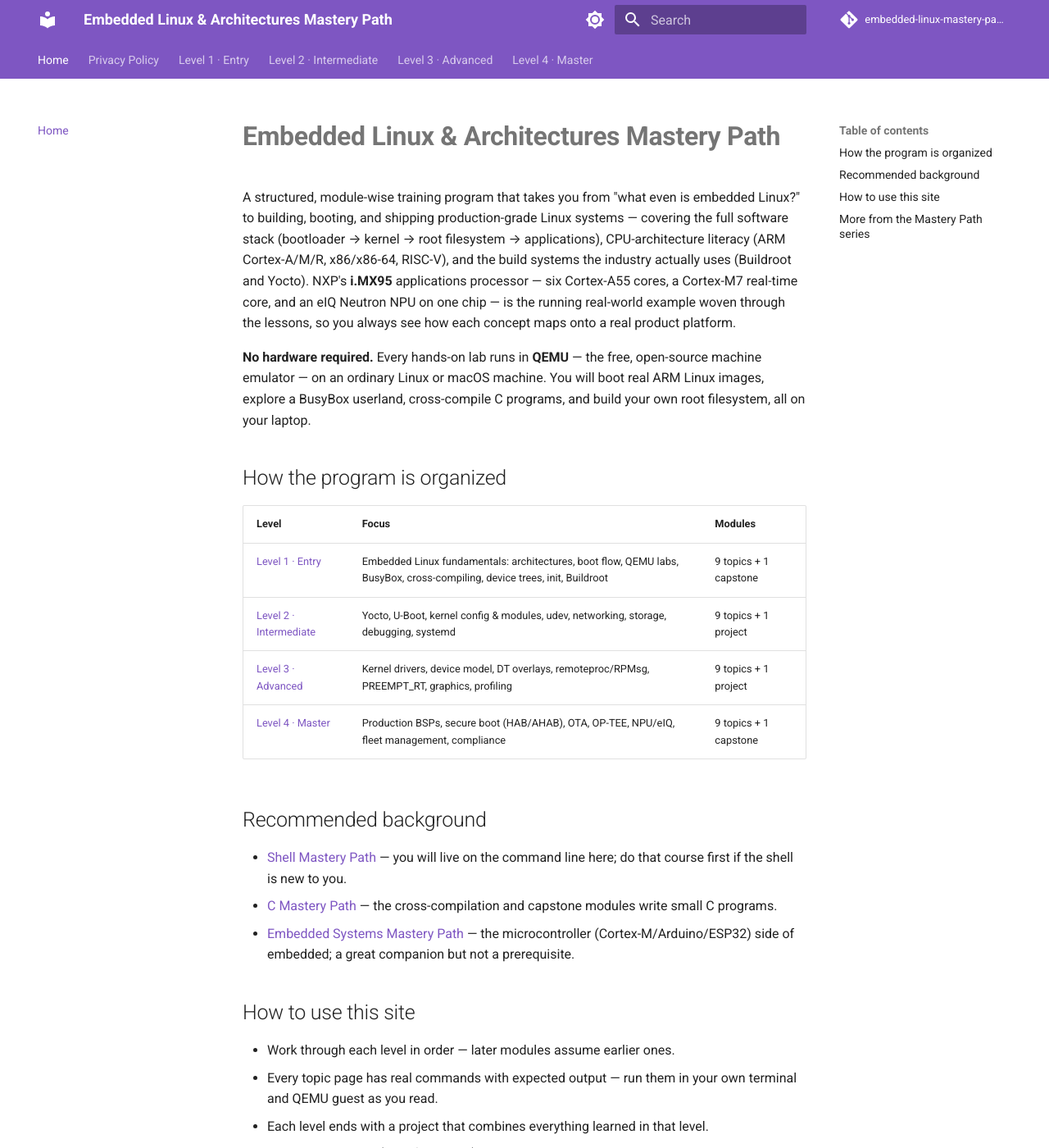
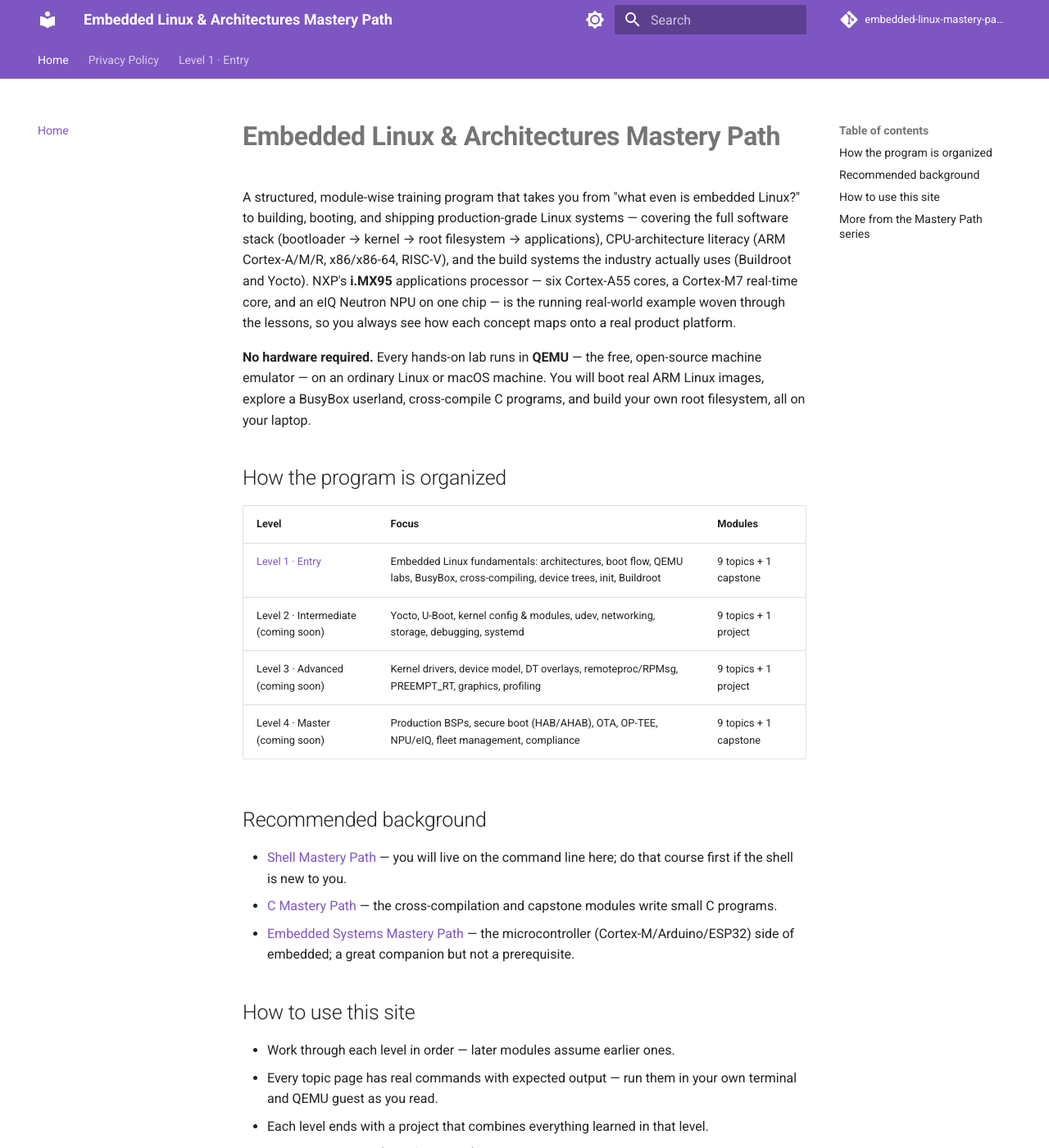
Before and after one commit to SIGILIPELLI/embedded-linux-mastery-path, an MkDocs documentation site: the page built from docs/index.md, in a window 1280 px wide and 1400 px high. Shown: the whole window at 82% size. Built offline with MkDocs 1.6.1 and Material for MkDocs 9.7.7, drawn with Linux system fonts in a browser that asks for light colours; comment, search, counter and statistics services are not loaded; part of the change alters nothing that is shown.

Commit message:
Hide unfinished levels from crawl surface pending content backfill
AdSense flagged the domain for 'Low value content'. Real lessons are
being written level by level; in the meantime this removes only the
still-unwritten levels from nav/sitemap/homepage (files are untouched)
so the site isn't submitting thin content to Google during the
backfill. Re-running this after a level's content is finished
automatically restores it.

Co-Authored-By: Claude Opus 5 <noreply@anthropic.com>

```diff
--- a/docs/index.md
+++ b/docs/index.md
@@ -25,9 +25,9 @@ programs, and build your own root filesystem, all on your laptop.
 | Level | Focus | Modules |
 |-------|-------|---------|
 | [Level 1 · Entry](level-1/index.md) | Embedded Linux fundamentals: architectures, boot flow, QEMU labs, BusyBox, cross-compiling, device trees, init, Buildroot | 9 topics + 1 capstone |
-| [Level 2 · Intermediate](level-2/index.md) | Yocto, U-Boot, kernel config & modules, udev, networking, storage, debugging, systemd | 9 topics + 1 project |
-| [Level 3 · Advanced](level-3/index.md) | Kernel drivers, device model, DT overlays, remoteproc/RPMsg, PREEMPT_RT, graphics, profiling | 9 topics + 1 project |
-| [Level 4 · Master](level-4/index.md) | Production BSPs, secure boot (HAB/AHAB), OTA, OP-TEE, NPU/eIQ, fleet management, compliance | 9 topics + 1 capstone |
+| Level 2 · Intermediate (coming soon) | Yocto, U-Boot, kernel config & modules, udev, networking, storage, debugging, systemd | 9 topics + 1 project |
+| Level 3 · Advanced (coming soon) | Kernel drivers, device model, DT overlays, remoteproc/RPMsg, PREEMPT_RT, graphics, profiling | 9 topics + 1 project |
+| Level 4 · Master (coming soon) | Production BSPs, secure boot (HAB/AHAB), OTA, OP-TEE, NPU/eIQ, fleet management, compliance | 9 topics + 1 capstone |
 
 ## Recommended background
 
--- a/mkdocs.yml
+++ b/mkdocs.yml
@@ -62,39 +62,8 @@ nav:
       - "08 · Init Systems & Services": level-1/08-init-systems-services.md
       - "09 · Building a Rootfs with Buildroot": level-1/09-buildroot-rootfs.md
       - "10 · Capstone — Tiny Linux Appliance": level-1/10-capstone-appliance.md
-  - "Level 2 · Intermediate":
-      - Overview: level-2/index.md
-      - "01 · Yocto Fundamentals": level-2/01-yocto-fundamentals.md
-      - "02 · U-Boot Deep Dive": level-2/02-u-boot-deep-dive.md
-      - "03 · Kernel Configuration & Modules": level-2/03-kernel-config-modules.md
-      - "04 · udev & Device Management": level-2/04-udev-device-management.md
-      - "05 · Embedded Networking": level-2/05-embedded-networking.md
-      - "06 · Storage & Filesystems (UBI, overlayfs)": level-2/06-storage-filesystems.md
-      - "07 · Debugging & Tracing (gdbserver, strace)": level-2/07-debugging-tracing.md
-      - "08 · Read-Only Rootfs & Factory Reset": level-2/08-read-only-rootfs.md
-      - "09 · systemd Deep Dive": level-2/09-systemd-deep-dive.md
-      - "10 · Project — Custom Yocto Image for QEMU": level-2/10-project-yocto-qemu-image.md
-  - "Level 3 · Advanced":
-      - Overview: level-3/index.md
-      - "01 · Kernel Driver Development — Char Drivers": level-3/01-kernel-driver-development.md
-      - "02 · Platform Drivers & the Device Model": level-3/02-platform-drivers-device-model.md
-      - "03 · Device Tree Overlays": level-3/03-device-tree-overlays.md
-      - "04 · Interrupts & Kernel Concurrency": level-3/04-interrupts-kernel-concurrency.md
-      - "05 · Heterogeneous Compute — remoteproc & RPMsg": level-3/05-remoteproc-rpmsg.md
-      - "06 · Real-Time Linux (PREEMPT_RT)": level-3/06-real-time-preempt-rt.md
-      - "07 · Graphics — DRM/KMS & Wayland": level-3/07-graphics-drm-wayland.md
-      - "08 · Power Management & Thermal": level-3/08-power-management-thermal.md
-      - "09 · Performance Profiling (perf, ftrace)": level-3/09-performance-profiling.md
-      - "10 · Project — Sensor Driver + Userspace Stack": level-3/10-project-sensor-driver.md
-  - "Level 4 · Master":
-      - Overview: level-4/index.md
-      - "01 · Production BSP Maintenance": level-4/01-production-bsp-maintenance.md
-      - "02 · Secure Boot Chain (HAB/AHAB)": level-4/02-secure-boot-hab-ahab.md
-      - "03 · OTA Updates (RAUC, SWUpdate, OSTree)": level-4/03-ota-updates.md
-      - "04 · Trusted Execution — OP-TEE & TrustZone": level-4/04-op-tee-trustzone.md
-      - "05 · NPU & ML Acceleration (eIQ)": level-4/05-npu-ml-acceleration.md
-      - "06 · Containers & Virtualization on Embedded": level-4/06-containers-virtualization.md
-      - "07 · Fleet Management & Provisioning": level-4/07-fleet-management.md
-      - "08 · Security Hardening & CVE Management": level-4/08-security-hardening.md
-      - "09 · Compliance & Open-Source Licensing": level-4/09-compliance-licensing.md
-      - "10 · Capstone — Production-Grade i.MX95 Product": level-4/10-capstone-imx95-product.md
+# --- auto-pruned stub levels (see AdSense low-value-content fix) ---
+exclude_docs: |
+  level-2/*.md
+  level-3/*.md
+  level-4/*.md
```
